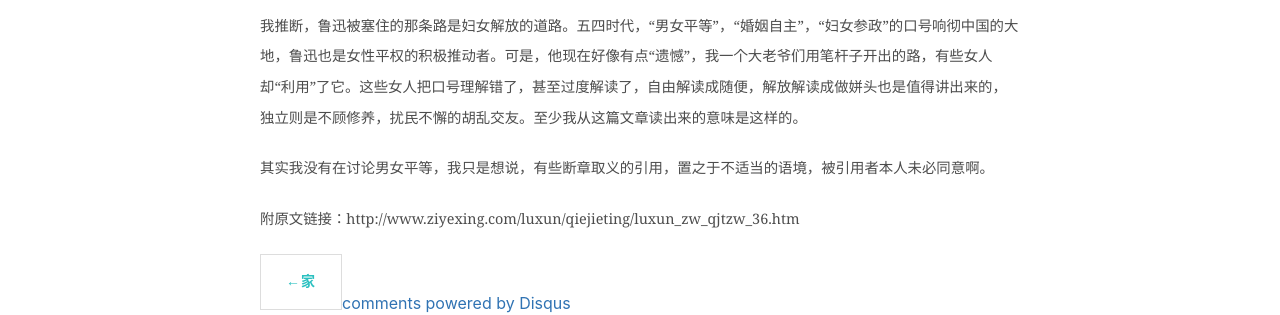
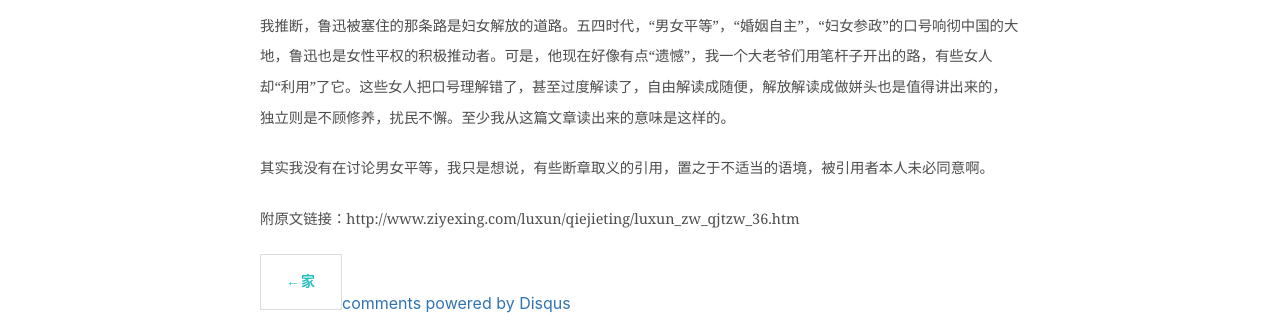
Before and after one commit to shirleysteve/1, a Jekyll site: the page built from _posts/2018-11-22-网友评论.md, in a window 1280 px wide. Shown: the part 1391-1706 px from the top of the page. Built offline with Jekyll 4.4.1, drawn with Linux system fonts in a browser that asks for light colours; nearby versions of some CDN libraries; comment, search, counter and statistics services are not loaded.

Commit message:
Update 2018-11-22-网友评论.md

```diff
--- a/_posts/2018-11-22-网友评论.md
+++ b/_posts/2018-11-22-网友评论.md
@@ -24,7 +24,7 @@ title: 网友评论
 
 “愿阿金也不能算是中国女性的标本。”
 
-我推断，鲁迅被塞住的那条路是妇女解放的道路。五四时代，“男女平等”，“婚姻自主”，“妇女参政”的口号响彻中国的大地，鲁迅也是女性平权的积极推动者。可是，他现在好像有点“遗憾”，我一个大老爷们用笔杆子开出的路，有些女人却“利用”了它。这些女人把口号理解错了，甚至过度解读了，自由解读成随便，解放解读成做姘头也是值得讲出来的，独立则是不顾修养，扰民不懈的胡乱交友。至少我从这篇文章读出来的意味是这样的。
+我推断，鲁迅被塞住的那条路是妇女解放的道路。五四时代，“男女平等”，“婚姻自主”，“妇女参政”的口号响彻中国的大地，鲁迅也是女性平权的积极推动者。可是，他现在好像有点“遗憾”，我一个大老爷们用笔杆子开出的路，有些女人却“利用”了它。这些女人把口号理解错了，甚至过度解读了，自由解读成随便，解放解读成做姘头也是值得讲出来的，独立则是不顾修养，扰民不懈。至少我从这篇文章读出来的意味是这样的。
 
 其实我没有在讨论男女平等，我只是想说，有些断章取义的引用，置之于不适当的语境，被引用者本人未必同意啊。
 
```
